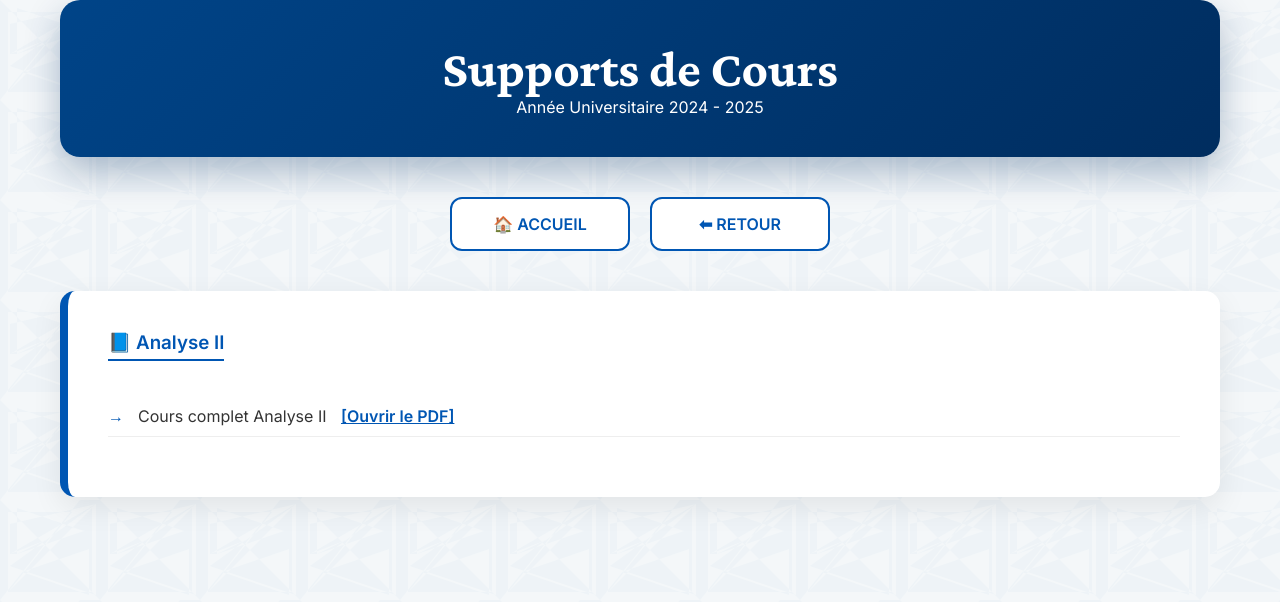
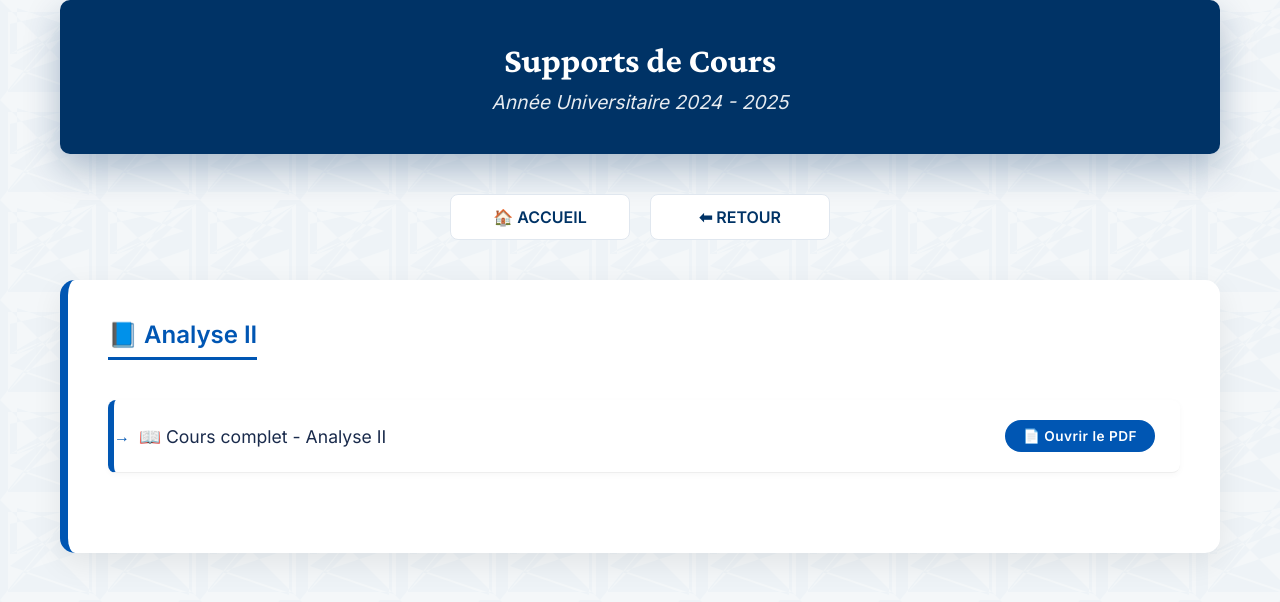
Before and after one commit to mahmoudmath/mahmoudmath.github.io, a Jekyll site: the page cours-24-25.html, which Jekyll copies as it is, in a window 1280 px wide. Shown: the top 602 px of the page. Built offline with Jekyll 4.4.1, drawn with Linux system fonts in a browser that asks for light colours.

Commit message:
Update cours-24-25.html

```diff
--- a/cours-24-25.html
+++ b/cours-24-25.html
@@ -9,9 +9,151 @@
 })(window,document,'script','dataLayer','GTM-5HG84LR9');</script>
 <!-- End Google Tag Manager -->
     <meta charset="UTF-8">
+    <meta name="viewport" content="width=device-width, initial-scale=1.0">
     <title>Cours 2024-2025 - Pr. El Ahmadi</title>
     <link rel="stylesheet" href="style.css">
     <link href="https://unpkg.com/aos@2.3.1/dist/aos.css" rel="stylesheet">
+    <style>
+    /* ===== STYLE LOCAL - PAGE COURS ===== */
+
+    /* EN-TÊTE BLEU + BLANC */
+    .professor-header {
+        background: #003366;
+        padding: 40px 20px;
+        border-radius: 10px;
+        margin-bottom: 30px;
+        text-align: center;
+    }
+
+    .professor-name {
+        color: white !important;
+        font-size: 2.2rem;
+        font-weight: 700;
+        margin-bottom: 10px;
+    }
+
+    .professor-title {
+        color: white !important;
+        font-size: 1.2rem;
+        font-style: italic;
+        opacity: 0.9;
+    }
+
+    /* BOUTONS NAVIGATION */
+    .academic-nav {
+        display: flex;
+        gap: 20px;
+        justify-content: center;
+        margin-bottom: 40px;
+    }
+
+    .nav-card {
+        background: white;
+        color: #003366;
+        padding: 12px 25px;
+        border-radius: 8px;
+        text-decoration: none;
+        font-weight: 600;
+        border: 1px solid #e0e7ef;
+        transition: all 0.3s ease;
+    }
+
+    .nav-card:hover {
+        background: #f0f7ff;
+        border-color: #003366;
+        transform: translateY(-2px);
+    }
+
+    /* TITRE DE LA MATIÈRE */
+    h3 {
+        font-size: 1.5rem;
+        font-weight: 700;
+        margin-bottom: 20px;
+        padding-bottom: 8px;
+        display: inline-block;
+    }
+
+    /* LISTE DES COURS */
+    .resource-list {
+        list-style: none;
+        padding: 0;
+        margin-bottom: 40px;
+    }
+
+    .resource-list li {
+        background: white;
+        padding: 20px 25px;
+        margin-bottom: 10px;
+        border-radius: 8px;
+        border-left: 6px solid #0056b3;
+        box-shadow: 0 2px 6px rgba(0,0,0,0.03);
+        display: flex;
+        align-items: center;
+        justify-content: space-between;
+        transition: all 0.2s;
+    }
+
+    .resource-list li:hover {
+        background: #f0f7ff;
+        box-shadow: 0 4px 10px rgba(0,51,102,0.05);
+    }
+
+    /* TITRE DU COURS */
+    .resource-list li span {
+        font-size: 1.1rem;
+        font-weight: 500;
+        color: #1a2b4c;
+    }
+
+    /* BADGE PDF - BLEU POUR COURS */
+    .resource-list li a {
+        background: #0056b3;
+        color: white !important;
+        padding: 8px 18px;
+        border-radius: 30px;
+        text-decoration: none;
+        font-size: 0.85rem;
+        font-weight: 600;
+        letter-spacing: 0.5px;
+        transition: all 0.2s;
+    }
+
+    .resource-list li a:hover {
+        background: #003d80;
+        transform: scale(1.05);
+    }
+
+    /* RESPONSIVE */
+    @media (max-width: 768px) {
+        .professor-name {
+            font-size: 1.8rem;
+        }
+
+        .professor-title {
+            font-size: 1rem;
+        }
+
+        .academic-nav {
+            flex-direction: column;
+            align-items: center;
+        }
+
+        .nav-card {
+            width: 80%;
+            text-align: center;
+        }
+
+        .resource-list li {
+            flex-direction: column;
+            align-items: flex-start;
+            gap: 15px;
+        }
+
+        .resource-list li a {
+            align-self: flex-start;
+        }
+    }
+    </style>
 </head>
 <body>
     <!-- Google Tag Manager (noscript) -->
@@ -32,9 +174,12 @@
         </nav>
 
         <section class="presentation" data-aos="fade-up">
-            <h3 style="color: #0056b3; margin-bottom: 15px; border-bottom: 2px solid #0056b3; display: inline-block; padding-bottom: 5px;">📘 Analyse II</h3>
+            <h3 style="color: #0056b3; border-bottom: 3px solid #0056b3;">📘 Analyse II</h3>
             <ul class="resource-list">
-                <li>Cours complet Analyse II <a href="assets/pdf/Cours-analyse2.pdf" target="_blank" style="color:#0056b3; font-weight:bold; margin-left:10px;">[Ouvrir le PDF]</a></li>
+                <li>
+                    <span>📖 Cours complet - Analyse II</span>
+                    <a href="assets/pdf/Cours-analyse2.pdf" target="_blank">📄 Ouvrir le PDF</a>
+                </li>
             </ul>
         </section>
     </div>
```
